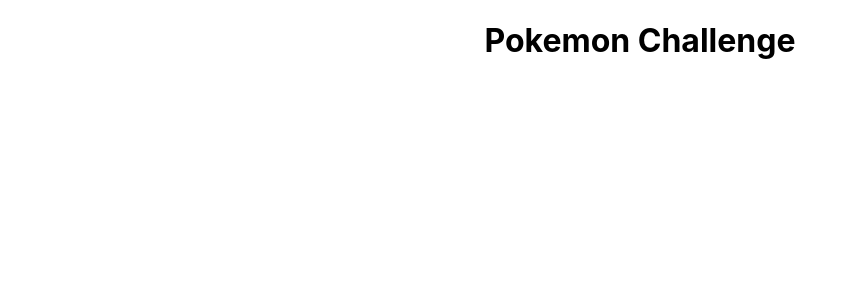
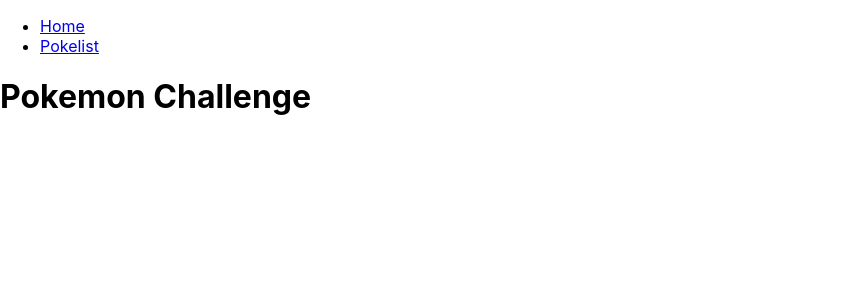
Before and after one commit to LuisPortanel/pokechallenge, a React (Create React App) app: page / in a window 1280 px wide. Shown: the top 300 px of the page, without its empty margins (0-856 px from the left). Built offline with nearby package versions, Linux system fonts and the light colour scheme.

Commit message:
PKMN: Implement Routing. Create basic components.

```diff
--- a/src/App.jsx
+++ b/src/App.jsx
@@ -2,18 +2,24 @@
 import React from 'react'
 import './assets/App.css'
 import { Provider } from 'react-redux'
+import { Router } from 'react-router-dom'
+import Routes from './routes'
 
 import { type Store as ReduxStore, type StoreEnhancer } from 'redux'
 import { type State, type Action } from './redux/reducers'
+import { type BrowserHistory } from 'history'
 
 type Store = ReduxStore<State, StoreEnhancer<State, Action>>
+type AppType = {
+  store: Store,
+  browserHistory: BrowserHistory
+}
 
-const App = ({ store }: Store) => (
-
+const App = ({ store, browserHistory }: AppType) => (
   <Provider store={store}>
-    <div className="App">
-      <h1>Pokemon Challenge</h1>
-    </div>
+    <Router history={browserHistory}>
+      <Routes/ >
+    </Router>
   </Provider>
 )
 
--- /dev/null
+++ b/src/components/Home.jsx
@@ -0,0 +1,11 @@
+import React from 'react'
+
+const Home = () => {
+  return (
+    <div>
+      <h1>Pokemon Challenge</h1>
+    </div>
+  )
+}
+
+export default Home
--- /dev/null
+++ b/src/components/Nav.jsx
@@ -0,0 +1,14 @@
+// @flow
+import React from 'react'
+import { Link } from 'react-router-dom'
+
+const Nav = () => {
+  return (
+    <ul>
+      <li><Link to="/">Home</Link></li>
+      <li><Link to="/pokelist">Pokelist</Link></li>
+    </ul>
+  )
+}
+
+export default Nav
--- /dev/null
+++ b/src/components/PokeList.jsx
@@ -0,0 +1,11 @@
+import React from 'react'
+
+const PokeList = () => {
+  return (
+    <div>
+      <h1>Poke List</h1>
+    </div>
+  )
+}
+
+export default PokeList
--- a/src/index.js
+++ b/src/index.js
@@ -8,6 +8,9 @@
 import { composeWithDevTools } from 'redux-devtools-extension'
 import rootReducer from './redux/reducers'
 import ReduxThunk from 'redux-thunk'
+import { createBrowserHistory } from 'history'
+
+const browserHistory = createBrowserHistory()
 
 const store = createStore(
   rootReducer,
@@ -15,7 +18,7 @@
   composeWithDevTools(applyMiddleware(ReduxThunk))
 )
 
-ReactDOM.render(<App store={store} />, document.getElementById('root'))
+ReactDOM.render(<App store={store} browserHistory={browserHistory} />, document.getElementById('root'))
 
 // If you want your app to work offline and load faster, you can change
 // unregister() to register() below. Note this comes with some pitfalls.
--- /dev/null
+++ b/src/routes/index.jsx
@@ -0,0 +1,18 @@
+// @flow
+import React from 'react'
+import { Switch, Route } from 'react-router-dom'
+import Home from '../components/Home'
+import Nav from '../components/Nav'
+import PokeList from '../components/PokeList'
+
+const Routes = () => (
+  <>
+    <Nav />
+    <Switch>
+      <Route path="/" exact component={Home} />
+      <Route path="/pokelist" exact component={PokeList} />
+    </Switch>
+  </>
+)
+
+export default Routes
```
